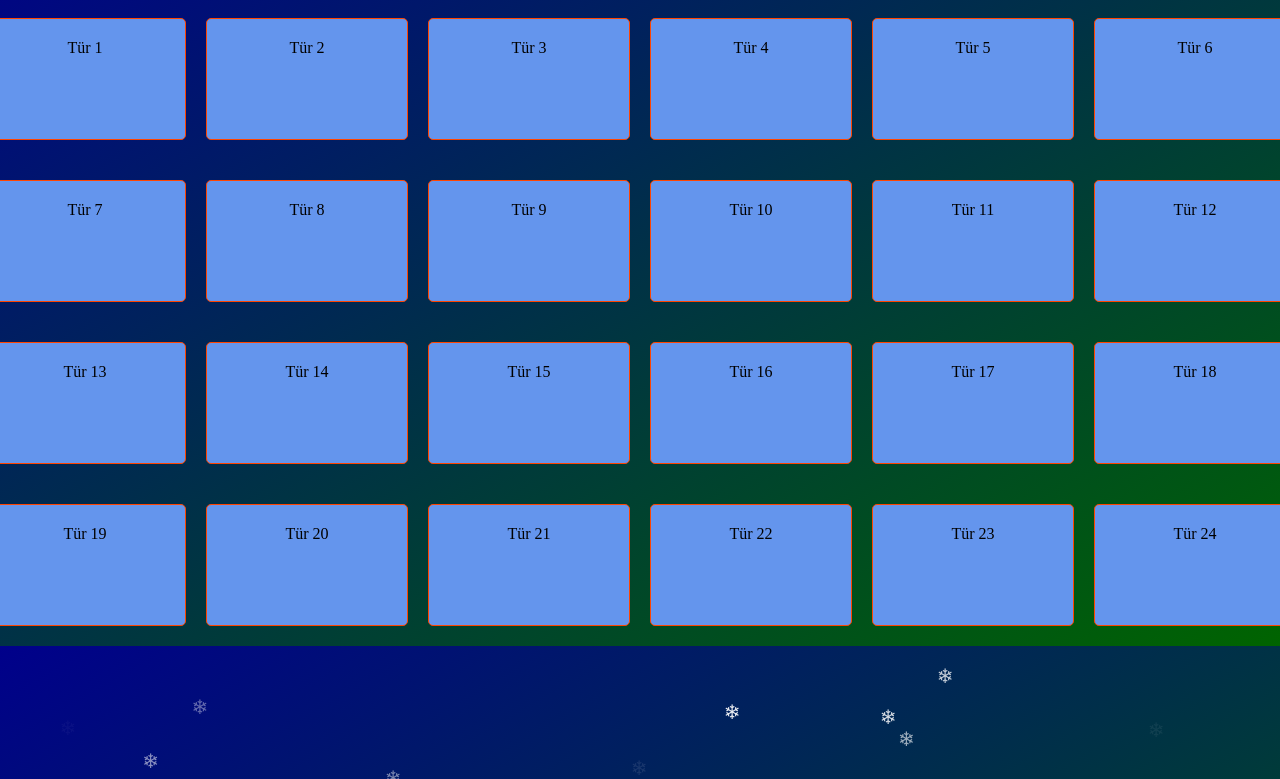
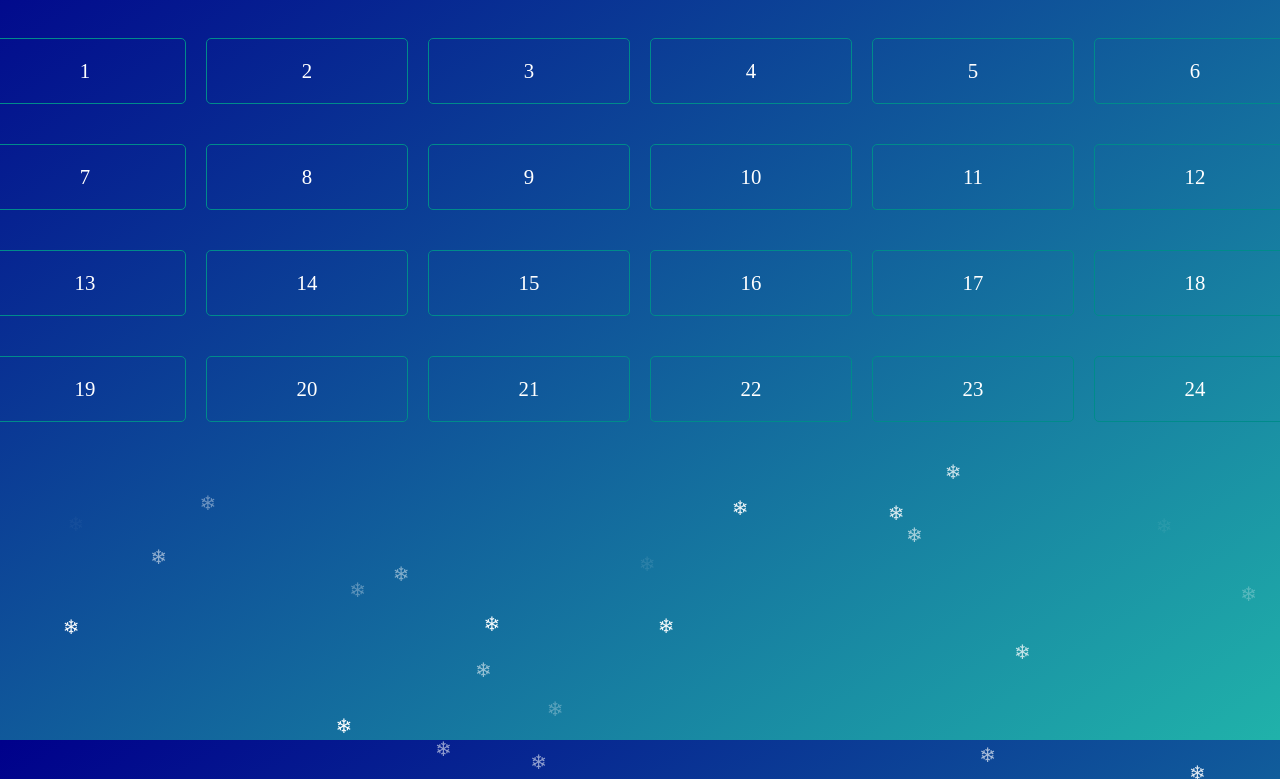
Before and after one commit to tolga-s/Adventskalender, a plain HTML site: page index.html in a window 1280 px wide. Shown: the part 96-875 px from the top of the page. Drawn offline with nearby package versions, Linux system fonts and the light colour scheme.

Commit message:
Style geändert

```diff
--- a/adventskalender.css
+++ b/adventskalender.css
@@ -1,18 +1,17 @@
 body {
-    background-image: linear-gradient(to bottom right, darkblue, darkgreen);
+    background-image: linear-gradient(to bottom right, darkblue, lightseagreen);
     overflow: hidden;
-    margin: 0;
     position: relative;
-    font-family: "Lucida Fax", serif;
+    font-family: Dubai, serif;
+    font-size: 1.3rem;
+    color: white;
+    height: 100vh;
 }
 
 h1 {
     text-align: center;
     padding: 5px;
-    color: darkred;
-    border: 2px solid;
-    border-radius: 5px;
-    background-color: darkorange;
+    color: darkcyan;
 }
 
 .container {
@@ -30,18 +29,20 @@ h1 {
 
 .door {
     flex: 1;
-    background-color: cornflowerblue;
-    border: 1px solid orangered;
+    border: 1px solid darkcyan;
     border-radius: 5px;
     text-align: center;
     padding: 20px;
     margin: 10px; /* Center horizontally */
     min-width: 10rem;
-    min-height: 5rem;
+}
+
+.door:hover {
+    background-color: #b99000;
 }
 
 .revealed {
-    background-color: orange;
+    background-color: #b99000;
 }
 
 .snowflake {
--- a/index.html
+++ b/index.html
@@ -89,38 +89,40 @@
 </head>
 <body>
 <h1>Adventskalender</h1>
+<div class="snow">
     <div class="container">
         <div class="row">
-        <div class="door" id="door1">Tür 1</div>
-        <div class="door" id="door2">Tür 2</div>
-        <div class="door" id="door3">Tür 3</div>
-        <div class="door" id="door4">Tür 4</div>
-        <div class="door" id="door5">Tür 5</div>
-        <div class="door" id="door6">Tür 6</div>
+            <div class="door" id="door1">1</div>
+            <div class="door" id="door2">2</div>
+            <div class="door" id="door3">3</div>
+            <div class="door" id="door4">4</div>
+            <div class="door" id="door5">5</div>
+            <div class="door" id="door6">6</div>
         </div>
         <div class="row">
-        <div class="door" id="door7">Tür 7</div>
-        <div class="door" id="door8">Tür 8</div>
-        <div class="door" id="door9">Tür 9</div>
-        <div class="door" id="door10">Tür 10</div>
-        <div class="door" id="door11">Tür 11</div>
-        <div class="door" id="door12">Tür 12</div>
+            <div class="door" id="door7">7</div>
+            <div class="door" id="door8">8</div>
+            <div class="door" id="door9">9</div>
+            <div class="door" id="door10">10</div>
+            <div class="door" id="door11">11</div>
+            <div class="door" id="door12">12</div>
         </div>
         <div class="row">
-        <div class="door" id="door13">Tür 13</div>
-        <div class="door" id="door14">Tür 14</div>
-        <div class="door" id="door15">Tür 15</div>
-        <div class="door" id="door16">Tür 16</div>
-        <div class="door" id="door17">Tür 17</div>
-        <div class="door" id="door18">Tür 18</div>
+            <div class="door" id="door13">13</div>
+            <div class="door" id="door14">14</div>
+            <div class="door" id="door15">15</div>
+            <div class="door" id="door16">16</div>
+            <div class="door" id="door17">17</div>
+            <div class="door" id="door18">18</div>
         </div>
         <div class="row">
-        <div class="door" id="door19">Tür 19</div>
-        <div class="door" id="door20">Tür 20</div>
-        <div class="door" id="door21">Tür 21</div>
-        <div class="door" id="door22">Tür 22</div>
-        <div class="door" id="door23">Tür 23</div>
-        <div class="door" id="door24">Tür 24</div>
+            <div class="door" id="door19">19</div>
+            <div class="door" id="door20">20</div>
+            <div class="door" id="door21">21</div>
+            <div class="door" id="door22">22</div>
+            <div class="door" id="door23">23</div>
+            <div class="door" id="door24">24</div>
+        </div>
     </div>
 </div>
 </body>
```
Lines whose indentation alone changed are shown as unchanged.
